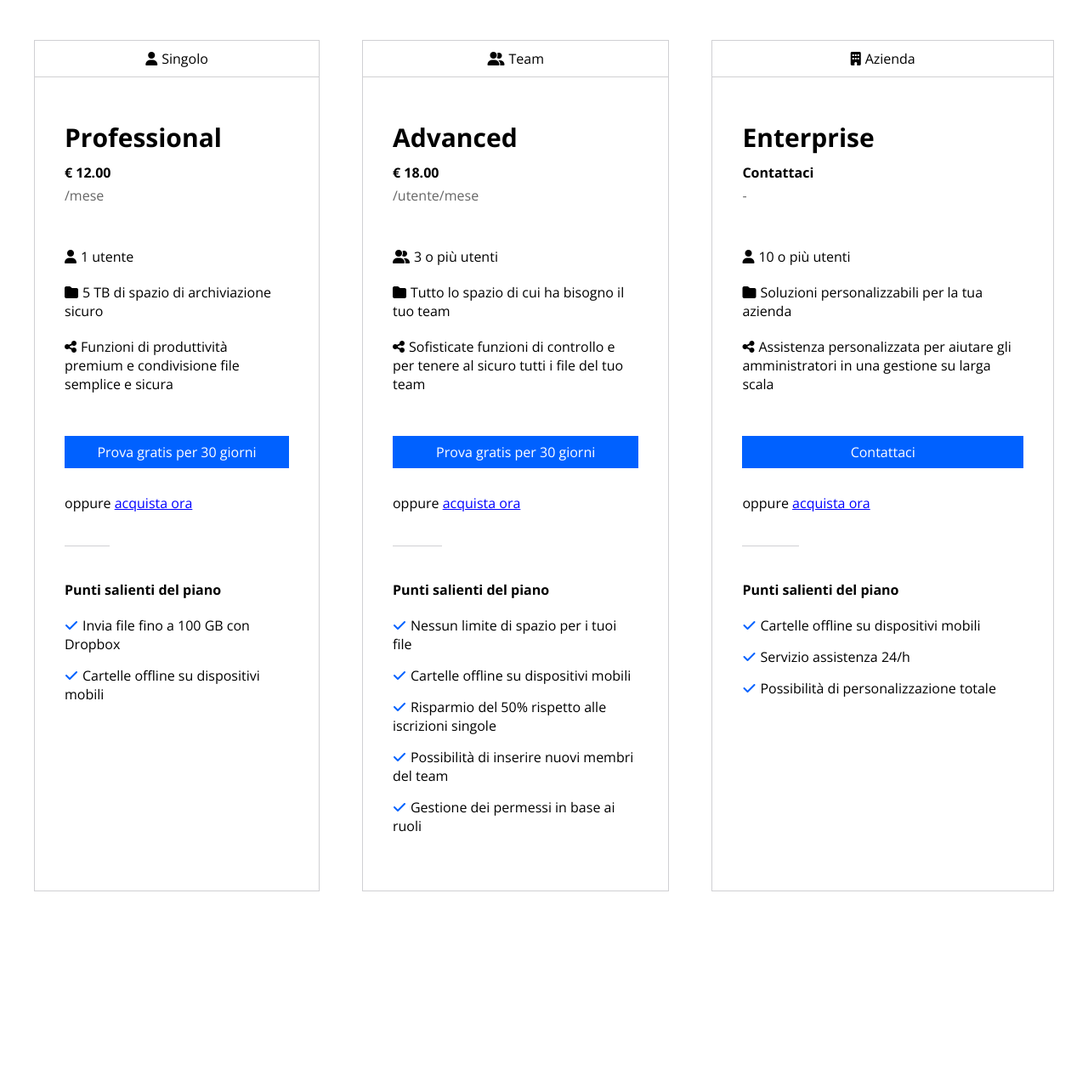
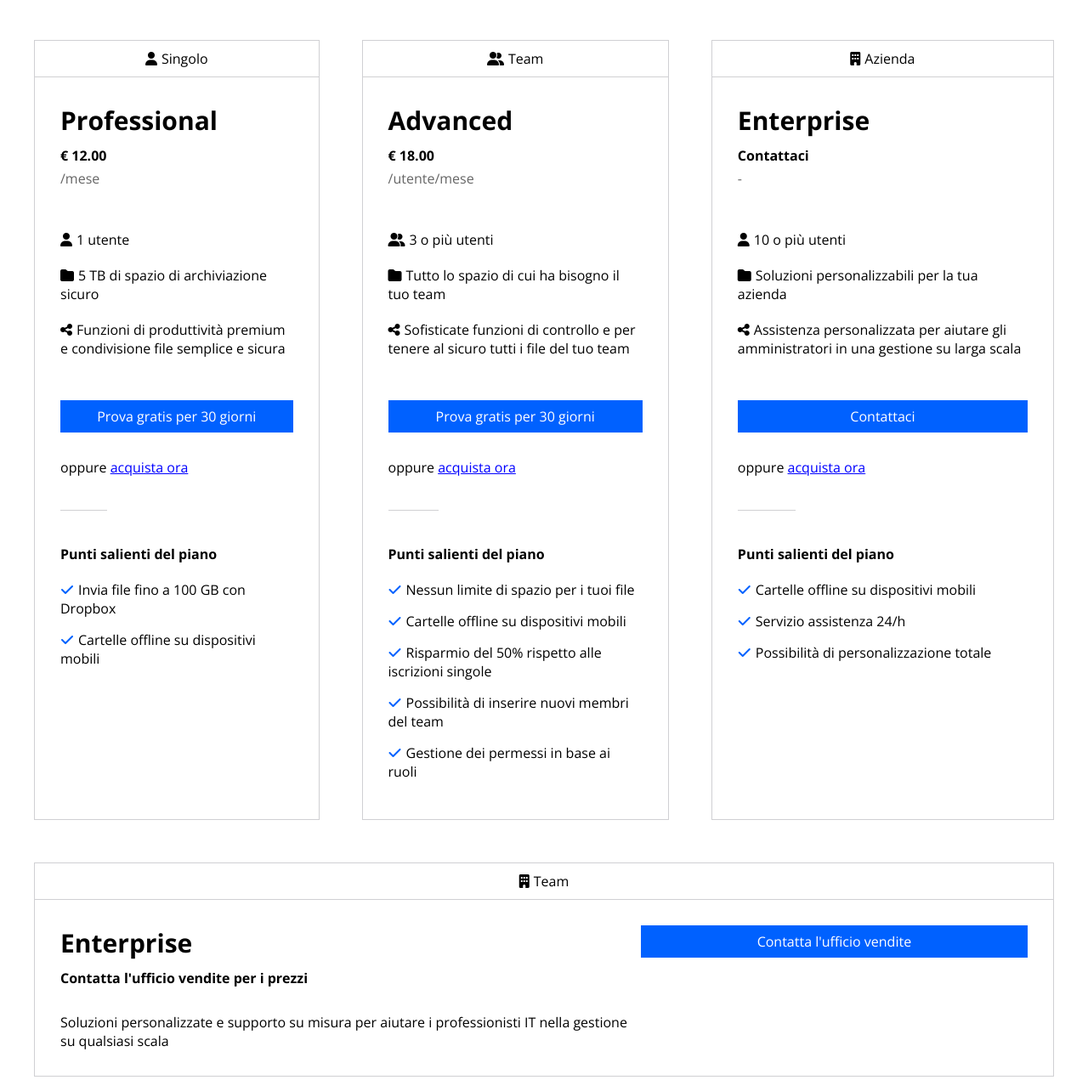
Before and after one commit to DarioGiusino/htmlcss-dropbox, a plain HTML site: page index.html in a window 1280 px wide. Shown: the part 1196-2467 px from the top of the page at 85% size. Before the commit the page ends 2295 px from the top, so only its background shows below. Drawn offline with nearby package versions, Linux system fonts and the light colour scheme.

Commit message:
plan card bottom

```diff
--- a/css/style.css
+++ b/css/style.css
@@ -137,13 +137,12 @@ a{
 
     /* plans row & column */
 .plans-row{
-    padding: 50px 0;
+    margin: 50px 0px;
     gap: 50px;
 }
 .plan-col{
     border: 1px solid var(--border-color-gray)
     ;
-    min-height: 1000px;
 }
 .plan-col i{
     margin-right: 5px;
@@ -156,15 +155,15 @@ a{
 }
 
 .col-desc{
-    padding: 50px 35px;
+    padding: 30px;
 }
 
 .col-main{
+    flex-basis: 60%;
     position: relative;
-    padding-bottom: 40px;
 }
 
-.col-main:after{
+.col-main.top:after{
     content: "";
     position: absolute;
     left: 0;
@@ -172,6 +171,9 @@ a{
     height: 1px;
     width: 20%;
     background-color: var(--border-color-gray);
+}
+.col-main p{
+    padding-top: 30px;
 }
 
 .plan-title{
@@ -194,6 +196,12 @@ a{
     padding: 20px 0px;
 }
 
+.col-btn{
+    flex-basis: 40%;
+}
+.col-btn:last-child{
+    padding-bottom: 40px;
+}
 .free-try{
     width: 100%;
     display: inline-block;
--- a/index.html
+++ b/index.html
@@ -70,7 +70,7 @@
                         <i class="fa-solid fa-user"></i>Singolo
                     </div>
                     <div class="col-desc">
-                        <div class="col-main">
+                        <div class="col-main top">
                             <h3 class="plan-title">Professional</h3>
                             <div class="plan-cost">
                                 <div class="plan-price">€ 12.00</div>
@@ -100,7 +100,7 @@
                         <i class="fa-solid fa-user-group"></i>Team
                     </div>
                     <div class="col-desc">
-                        <div class="col-main">
+                        <div class="col-main top">
                             <h3 class="plan-title">Advanced</h3>
                             <div class="plan-cost">
                                 <div class="plan-price">€ 18.00</div>
@@ -133,7 +133,7 @@
                         <i class="fa-solid fa-building"></i>Azienda
                     </div>
                     <div class="col-desc">
-                        <div class="col-main">
+                        <div class="col-main top">
                             <h3 class="plan-title">Enterprise</h3>
                             <div class="plan-cost">
                                 <div class="plan-price">Contattaci</div>
@@ -160,6 +160,25 @@
                     </div>
                 </div>
             </div>
+            <div class="plans-row">
+                <div class="plan-col">
+                    <div class="col-header">
+                        <i class="fa-solid fa-building"></i>Team
+                    </div>
+                    <div class="col-desc flex">
+                        <div class="col-main">
+                            <h3 class="plan-title">Enterprise</h3>
+                            <div class="plan-cost">
+                                <div class="plan-price">Contatta l'ufficio vendite per i prezzi</div>
+                            </div>
+                            <p>Soluzioni personalizzate e supporto su misura per aiutare i professionisti IT nella gestione su qualsiasi scala</p>
+                        </div>
+                         <div class="col-btn">
+                            <a class="btn-header free-try" href="#">Contatta l'ufficio vendite</a>
+                        </div>
+                    </div>
+                </div>
+            </div>
         </section>
     </main>
 </body>
```
